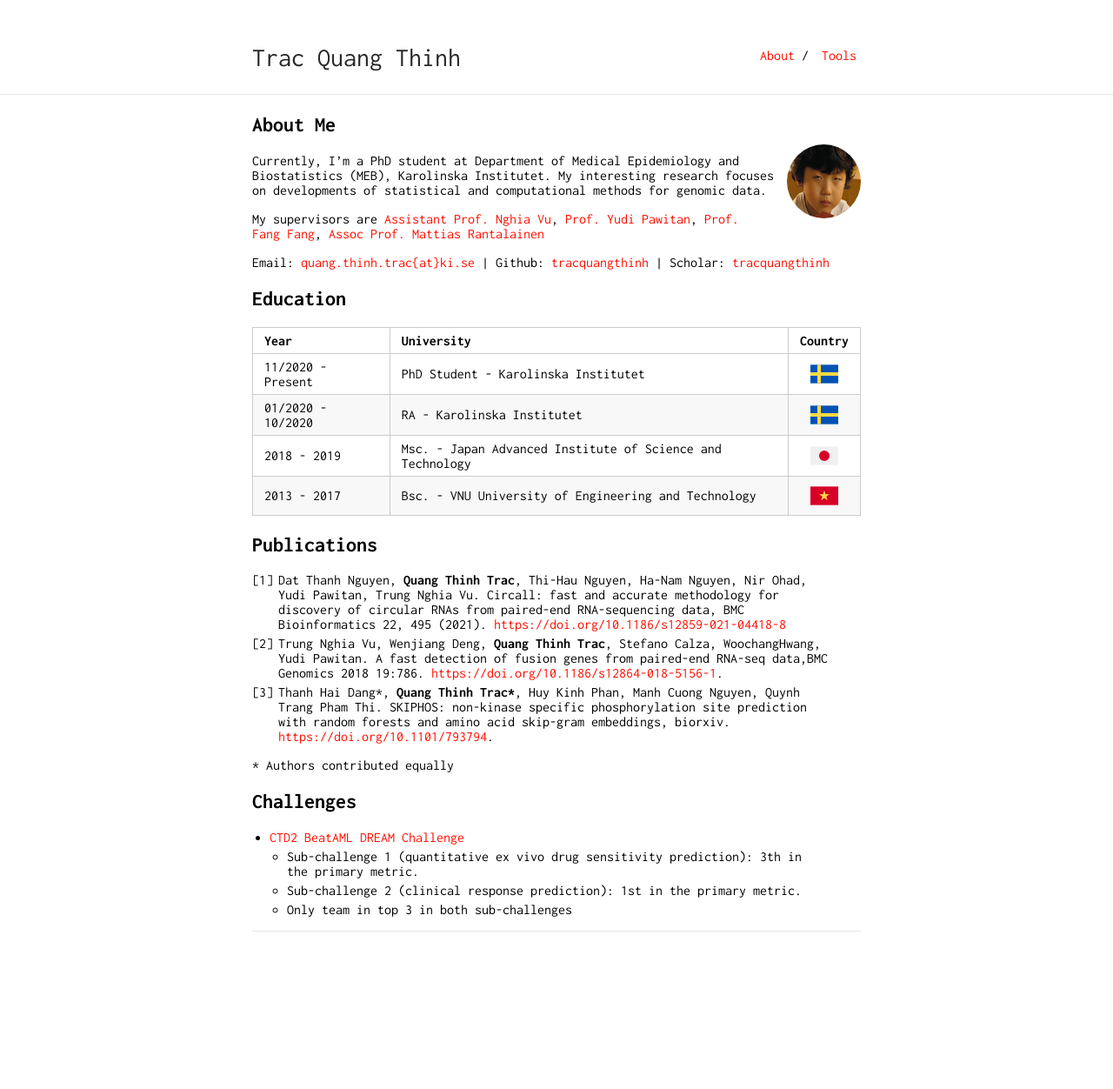
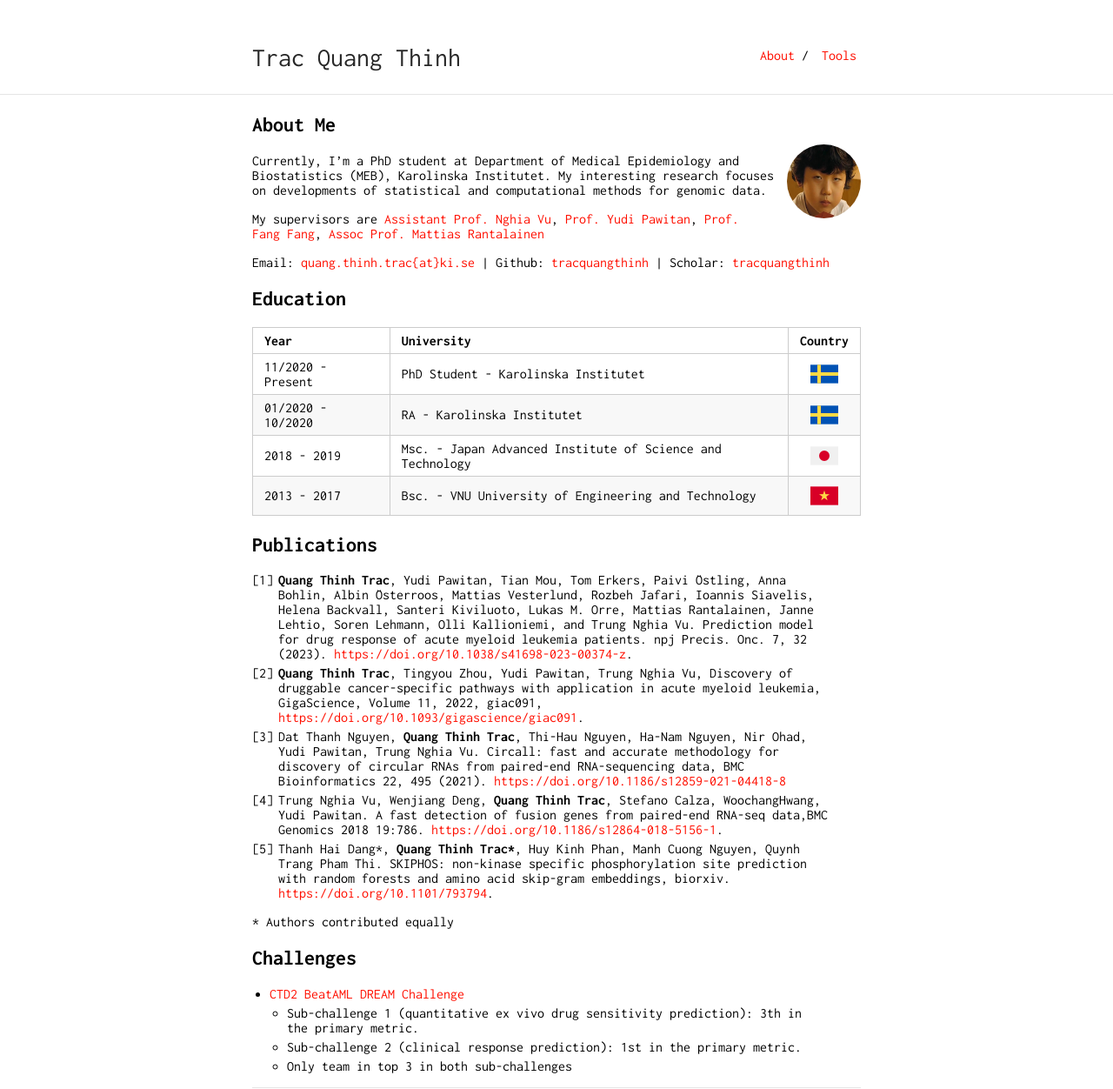
Before and after one commit to tracquangthinh/tracquangthinh.github.io, a Jekyll site: the page built from index.md, in a window 1280 px wide. Shown: the whole page at 87% size. Built offline with Jekyll 4.4.1, drawn with Linux system fonts in a browser that asks for light colours; our own code applies the rules of GitHub Pages for plain Markdown files; before the commit the page ends 1072 px from its top, so only the background shows below that.

Commit message:
Update index.md

```diff
--- a/index.md
+++ b/index.md
@@ -27,9 +27,11 @@ Year | University | Country
 
 ## Publications
 
-1. Dat Thanh Nguyen, **Quang Thinh Trac**, Thi-Hau Nguyen, Ha-Nam Nguyen, Nir Ohad, Yudi Pawitan, Trung Nghia Vu. Circall: fast and accurate methodology for discovery of circular RNAs from paired-end RNA-sequencing data, BMC Bioinformatics 22, 495 (2021). <a href="https://doi.org/10.1186/s12859-021-04418-8">https://doi.org/10.1186/s12859-021-04418-8</a>
-1. Trung Nghia Vu, Wenjiang Deng, **Quang Thinh Trac**, Stefano Calza, WoochangHwang, Yudi Pawitan. A fast detection of fusion genes from paired-end RNA-seq data,BMC Genomics 2018 19:786. <a href="https://doi.org/10.1186/s12864-018-5156-1">https://doi.org/10.1186/s12864-018-5156-1</a>.
-2. Thanh Hai Dang\*, **Quang Thinh Trac\***, Huy Kinh Phan, Manh Cuong Nguyen, Quynh Trang Pham Thi. SKIPHOS: non-kinase specific phosphorylation site prediction with random forests and amino acid skip-gram embeddings, biorxiv. <a href="https://doi.org/10.1101/793794">https://doi.org/10.1101/793794</a>.
+1. **Quang Thinh Trac**, Yudi Pawitan, Tian Mou, Tom Erkers, Paivi  ̈Ostling, Anna Bohlin, Albin  ̈Osterroos, Mattias Vesterlund, Rozbeh Jafari, Ioannis Siavelis, Helena Backvall, Santeri Kiviluoto, Lukas M. Orre, Mattias Rantalainen, Janne Lehtio, Soren Lehmann, Olli Kallioniemi, and Trung Nghia Vu. Prediction model for drug response of acute myeloid leukemia patients. npj Precis. Onc. 7, 32 (2023). <a href="https://doi.org/10.1038/s41698-023-00374-z">https://doi.org/10.1038/s41698-023-00374-z</a>.
+2. **Quang Thinh Trac**, Tingyou Zhou, Yudi Pawitan, Trung Nghia Vu, Discovery of druggable cancer-specific pathways with application in acute myeloid leukemia, GigaScience, Volume 11, 2022, giac091, <a href="https://doi.org/10.1093/gigascience/giac091">https://doi.org/10.1093/gigascience/giac091</a>.
+3. Dat Thanh Nguyen, **Quang Thinh Trac**, Thi-Hau Nguyen, Ha-Nam Nguyen, Nir Ohad, Yudi Pawitan, Trung Nghia Vu. Circall: fast and accurate methodology for discovery of circular RNAs from paired-end RNA-sequencing data, BMC Bioinformatics 22, 495 (2021). <a href="https://doi.org/10.1186/s12859-021-04418-8">https://doi.org/10.1186/s12859-021-04418-8</a>
+4. Trung Nghia Vu, Wenjiang Deng, **Quang Thinh Trac**, Stefano Calza, WoochangHwang, Yudi Pawitan. A fast detection of fusion genes from paired-end RNA-seq data,BMC Genomics 2018 19:786. <a href="https://doi.org/10.1186/s12864-018-5156-1">https://doi.org/10.1186/s12864-018-5156-1</a>.
+5. Thanh Hai Dang\*, **Quang Thinh Trac\***, Huy Kinh Phan, Manh Cuong Nguyen, Quynh Trang Pham Thi. SKIPHOS: non-kinase specific phosphorylation site prediction with random forests and amino acid skip-gram embeddings, biorxiv. <a href="https://doi.org/10.1101/793794">https://doi.org/10.1101/793794</a>.
 
 \* Authors contributed equally
 
```
